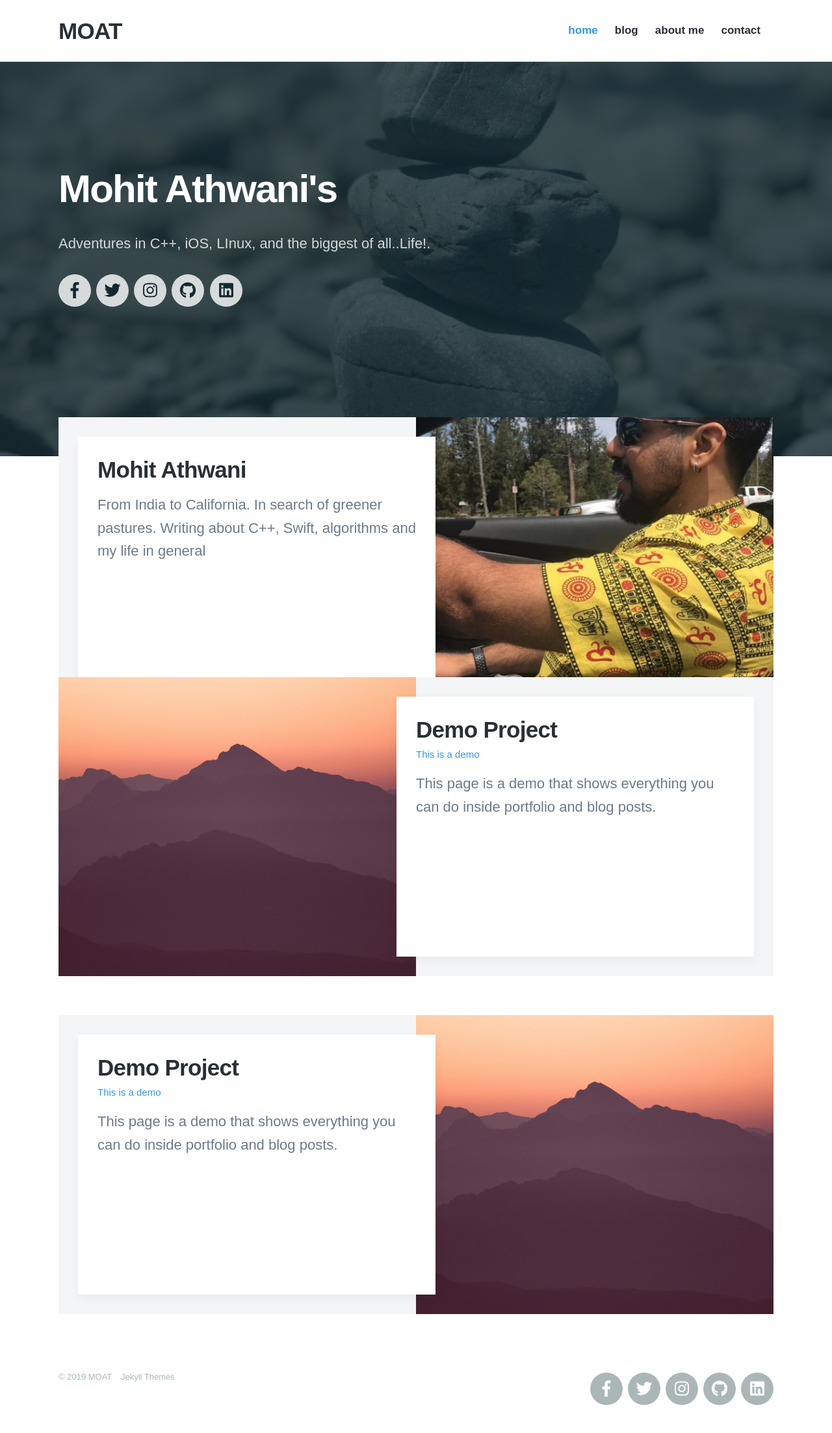
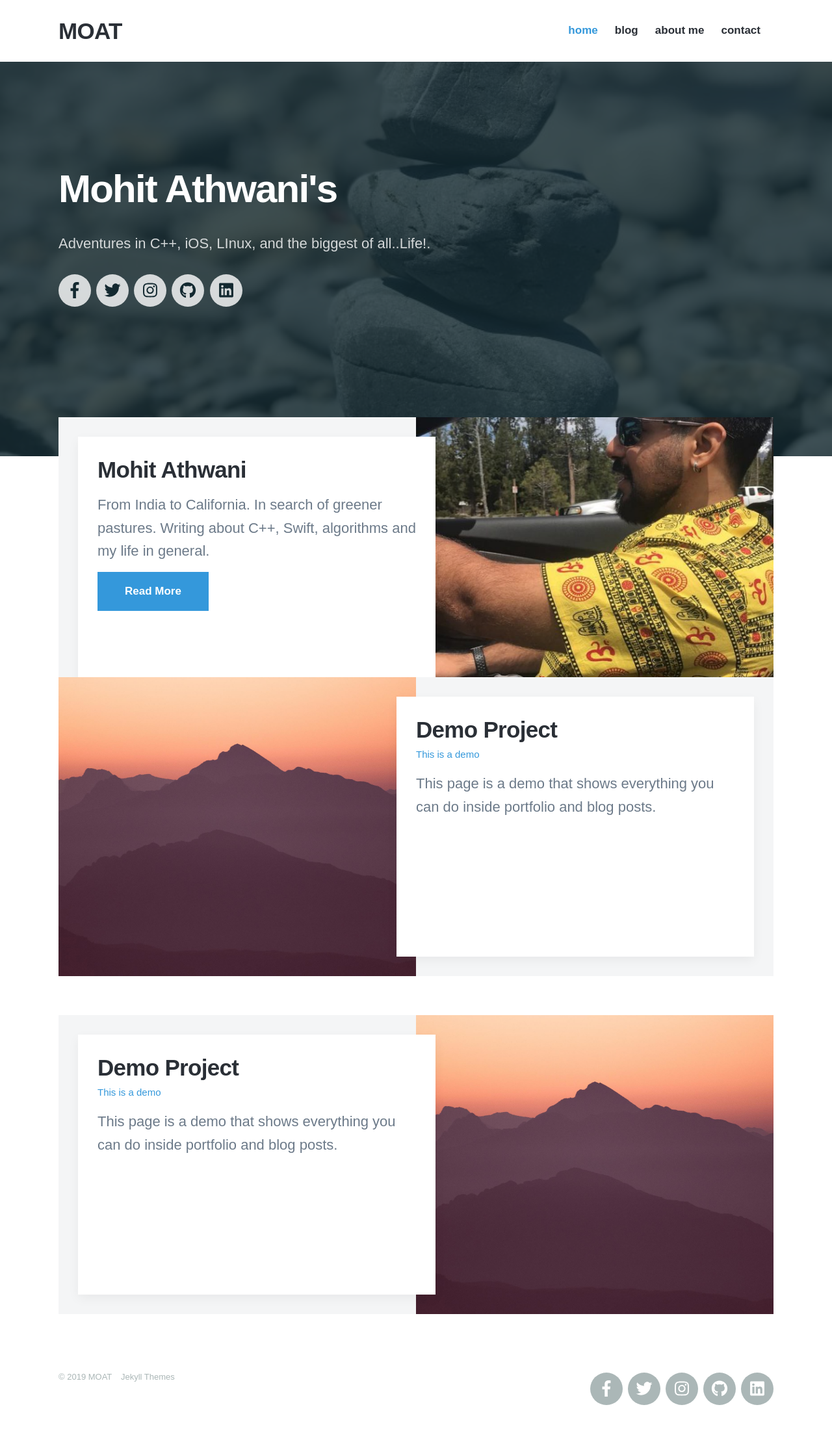
Before and after one commit to mohitathwani/mohitathwani.github.io, a Jekyll site: the page built from index.html, in a window 1280 px wide. Shown: the whole page at 65% size. Built offline with Jekyll 4.4.1, drawn with Linux system fonts in a browser that asks for light colours; nearby versions of some CDN libraries; some web fonts are replaced.

Commit message:
Staff box done

```diff
--- a/_sass/_includes/_listing.scss
+++ b/_sass/_includes/_listing.scss
@@ -67,7 +67,11 @@
 }
 
 .post__staff {
+	cursor: default;
 	&:hover {
+		.post__title {
+			color: $accent-color;
+		}
 
 		.post__image {
 			@include scale(1.0);
--- a/index.html
+++ b/index.html
@@ -37,10 +37,12 @@ featured_image: /images/home-image.jpg
 			<div class="post__content-wrap">
 				<div class="post__content">
 					{% assign about_me_node = site.data.settings.menu_settings.menu_items | where: "title", "about me" | first %}
-					<h2 class="post__title"><a href="{{ about_me_node.url }}">{{ site.data.settings.basic_settings.site_owner }}</a></h2>
+					<h2 class="post__title">{{ site.data.settings.basic_settings.site_owner }}</h2>
 
-					<!-- <p class="post__subtitle">{{ project.subtitle }}</p> -->
+
 					<p class="post__description">{{ member.content }}</p>
+
+					<a href="{{ about_me_node.url }}" class="button button--large">Read More</a>
 				</div>
 			</div>
 
```
Also changed, not shown: _staff_members/mohit.md (+1 -1 lines).
